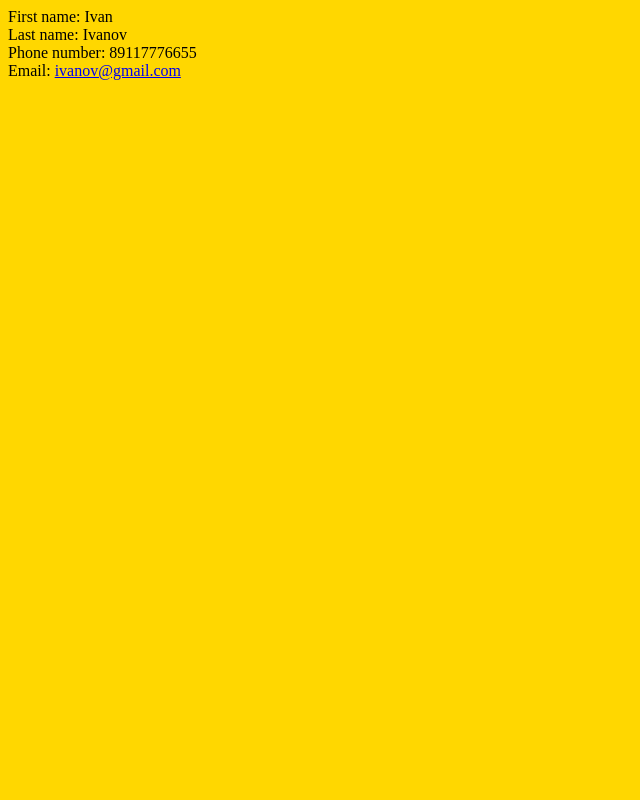
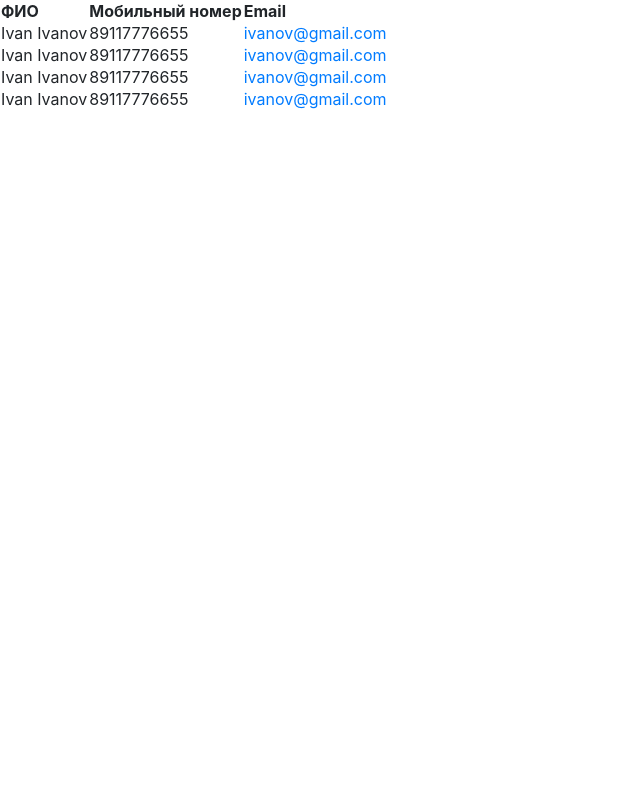
Before and after one commit to dmitry-viktorovich/phonebook, a Django app: page /phonebook/ in a window 1280 px wide. Shown: the whole page, without its empty margins (0-640 px from the left). Run offline with Django 3.2, Linux system fonts and the light colour scheme; data comes from the database, SQL or seed files in the repository; both versions use the stored data as it was after the commit; some libraries are stand-ins or nearby versions.

Commit message:
добавлены стили таблицы из bootstrap

```diff
--- a/mysite/phonebook/static/phonebook/style.css
+++ b/mysite/phonebook/static/phonebook/style.css
@@ -1,3 +1,29 @@
-body {
-    background-color: gold;
-}
+.table_dark {
+    font-family: "Lucida Sans Unicode", "Lucida Grande", Sans-Serif;
+    font-size: 14px;
+    width: 640px;
+    text-align: left;
+    border-collapse: collapse;
+    background: #252F48;
+    margin: 10px;
+  }
+  .table_dark th {
+    color: #EDB749;
+    border-bottom: 1px solid #37B5A5;
+    padding: 12px 17px;
+  }
+  .table_dark td {
+    color: #CAD4D6;
+    border-bottom: 1px solid #37B5A5;
+    border-right:1px solid #37B5A5;
+    padding: 7px 17px;
+  }
+  .table_dark tr:last-child td {
+    border-bottom: none;
+  }
+  .table_dark td:last-child {
+    border-right: none;
+  }
+  .table_dark tr:hover td {
+    text-decoration: underline;
+  }
--- a/mysite/phonebook/templates/persons/persons.html
+++ b/mysite/phonebook/templates/persons/persons.html
@@ -3,17 +3,91 @@
         <title>Phonebook</title>
 
         {% load static %}
-        <link rel="stylesheet" href="{% static 'phonebook/style.css' %}" type="text/css">
+        <!-- <link rel="stylesheet" href="{% static 'phonebook/style.css' %}" type="text/css"> -->
+        <link rel="stylesheet" href="https://stackpath.bootstrapcdn.com/bootstrap/4.4.1/css/bootstrap.min.css"
+        integrity="sha384-Vkoo8x4CGsO3+Hhxv8T/Q5PaXtkKtu6ug5TOeNV6gBiFeWPGFN9MuhOf23Q9Ifjh"
+        crossorigin="anonymous">
     </head>
     <body>
-        {% for person in persons %}
-        First name: {{ person.first_name }}<br>
-        Last name: {{ person.last_name }}<br>
-        {% endfor %}
-
-        {% for contact in contacts %}
-        Phone number: {{ contact.mobile_number }}<br>
-        Email: <a href="mailto:">{{ contact.email }}</a>
-        {% endfor %}
+        <table class="table_dark">
+            <tr>
+                <th>ФИО</th>
+                <th>Мобильный номер</th>
+                <th>Email</th>
+            </tr>
+            <tr>
+                <td>
+                    {% for person in persons %}
+                    {{ person.first_name }}
+                    {{ person.last_name }}
+                    {% endfor %}
+                </td>
+                <td>
+                    {% for contact in contacts %}
+                    {{ contact.mobile_number }}<br>
+                    {% endfor %}
+                </td>
+                <td>
+                    {% for contact in contacts %}
+                    <a href="mailto:">{{ contact.email }}</a>
+                    {% endfor %}
+                </td>
+            </tr>
+            <tr>
+                <td>
+                    {% for person in persons %}
+                    {{ person.first_name }}
+                    {{ person.last_name }}
+                    {% endfor %}
+                </td>
+                <td>
+                    {% for contact in contacts %}
+                    {{ contact.mobile_number }}<br>
+                    {% endfor %}
+                </td>
+                <td>
+                    {% for contact in contacts %}
+                    <a href="mailto:">{{ contact.email }}</a>
+                    {% endfor %}
+                </td>
+            </tr>
+            <tr>
+                <td>
+                    {% for person in persons %}
+                    {{ person.first_name }}
+                    {{ person.last_name }}
+                    {% endfor %}
+                </td>
+                <td>
+                    {% for contact in contacts %}
+                    {{ contact.mobile_number }}<br>
+                    {% endfor %}
+                </td>
+                <td>
+                    {% for contact in contacts %}
+                    <a href="mailto:">{{ contact.email }}</a>
+                    {% endfor %}
+                </td>
+            </tr>
+            </tr>
+            <tr>
+                <td>
+                    {% for person in persons %}
+                    {{ person.first_name }}
+                    {{ person.last_name }}
+                    {% endfor %}
+                </td>
+                <td>
+                    {% for contact in contacts %}
+                    {{ contact.mobile_number }}<br>
+                    {% endfor %}
+                </td>
+                <td>
+                    {% for contact in contacts %}
+                    <a href="mailto:">{{ contact.email }}</a>
+                    {% endfor %}
+                </td>
+            </tr>
+        </table>
     </body>
 </html>
```
Also changed, not shown: mysite/db.sqlite3.
